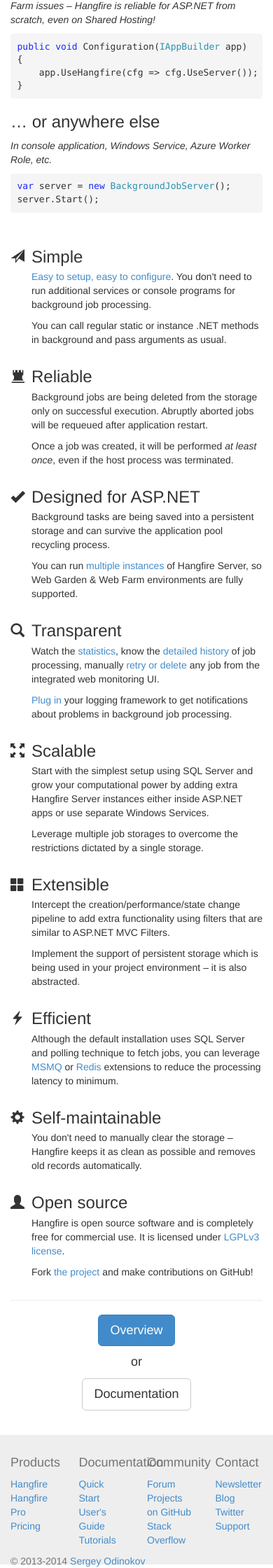
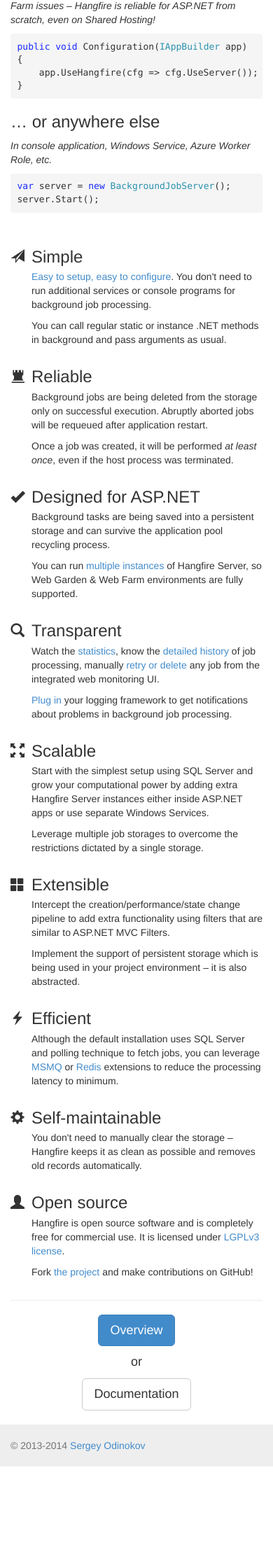
Before and after one commit to HangfireIO/Hangfire.io, a Jekyll site: the page built from index.html, in a window 390 px wide. Shown: the part 1127-3367 px from the top of the page at 70% size. Built offline with Jekyll 4.4.1, drawn with Linux system fonts in a browser that asks for light colours; nearby versions of some CDN libraries; Markdown is read by kramdown in place of the engine named in the settings; comment, search, counter and statistics services are not loaded; after the commit the page ends 3222 px from its top, so only the background shows below that.

Commit message:
Fix footer on small devices

```diff
--- a/_includes/footer.html
+++ b/_includes/footer.html
@@ -1,7 +1,7 @@
 <footer>
   <div class="container">
-    <div class="row">
-      <div class="col-xs-3">
+    <div class="row hidden-xs">
+      <div class="col-sm-3">
         <h4>Products</h4>
         <ul class="list-unstyled">
           <li><a href="/overview.html">Hangfire</a></li>
@@ -9,7 +9,7 @@
           <li><a href="/pricing/">Pricing</a></li>
         </ul>
       </div>
-      <div class="col-xs-3">
+      <div class="col-sm-3">
         <h4>Documentation</h4>
         <ul class="list-unstyled">
           <li><a href="http://docs.hangfire.io/en/latest/quickstart.html">Quick Start</a></li>
@@ -17,7 +17,7 @@
           <li><a href="http://docs.hangfire.io/en/latest/tutorials/index.html">Tutorials</a></li>
         </ul>
       </div>
-      <div class="col-xs-3">
+      <div class="col-sm-3">
         <h4>Community</h4>
         <ul class="list-unstyled">
           <li><a href="http://discuss.hangfire.io/">Forum</a></li>
@@ -25,7 +25,7 @@
           <li><a href="http://stackoverflow.com/tags/hangfire">Stack Overflow</a></li>
         </ul>
       </div>
-      <div class="col-xs-3">
+      <div class="col-sm-3">
         <h4>Contact</h4>
         <ul class="list-unstyled">
           <li><a href="http://eepurl.com/9iQNf" target="_blank">Newsletter</a></li>
--- a/css/hangfire.css
+++ b/css/hangfire.css
@@ -1,3 +1,12 @@
+footer {
+    background-color: #eee;
+    color: #747474;
+    margin-top: 20px;
+    padding: 20px 0;
+    width: 100%;
+}
+
+@media (min-width:767px) {
     html {
         position: relative;
         min-height: 100%;
@@ -8,16 +17,11 @@
     }
 
     footer {
-    background-color: #eee;
-    color: #747474;
-    margin-top: 20px;
-    padding: 20px 0 10px;
-
+        height: 185px;
+        padding-bottom: 10px;
         position: absolute;
         bottom: 0;
-    width: 100%;
-
-    height: 185px;
+    }
 }
 
 .navbar-hangfire {
```
Lines whose indentation alone changed are shown as unchanged.
